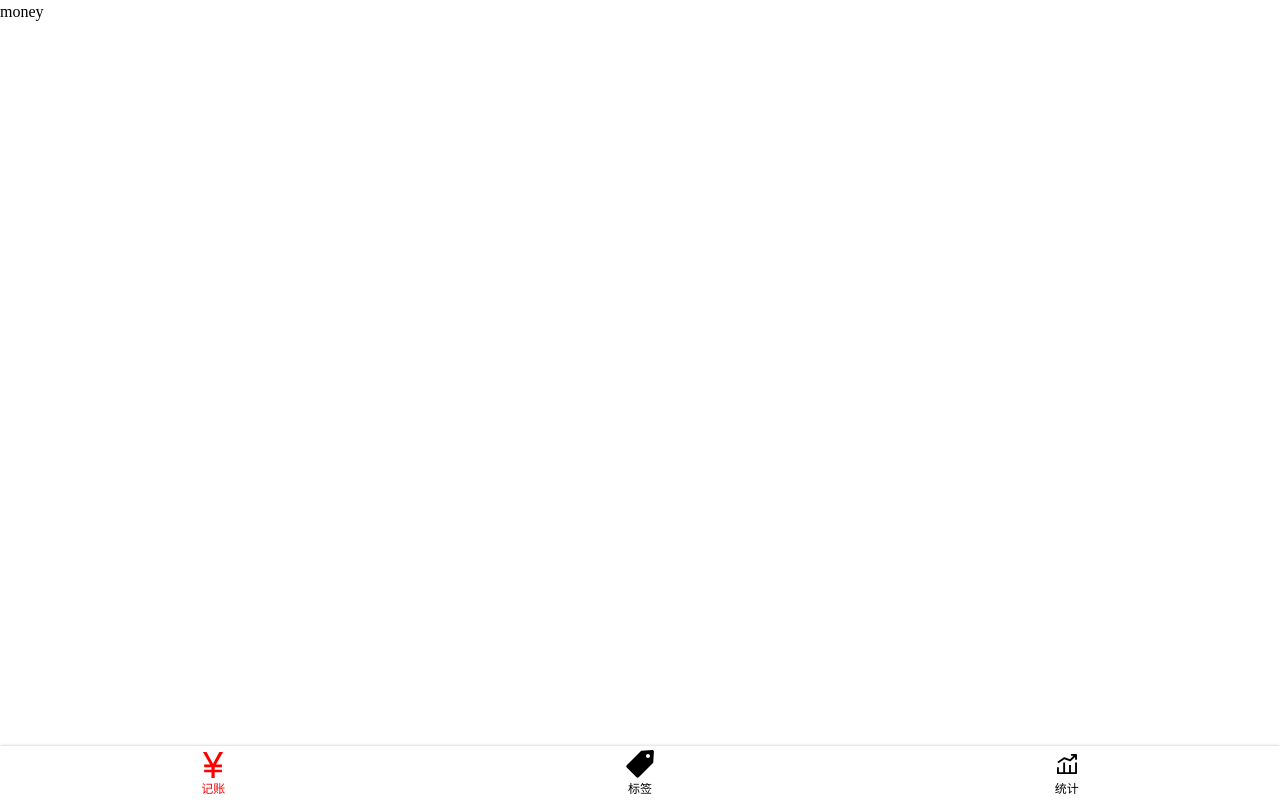
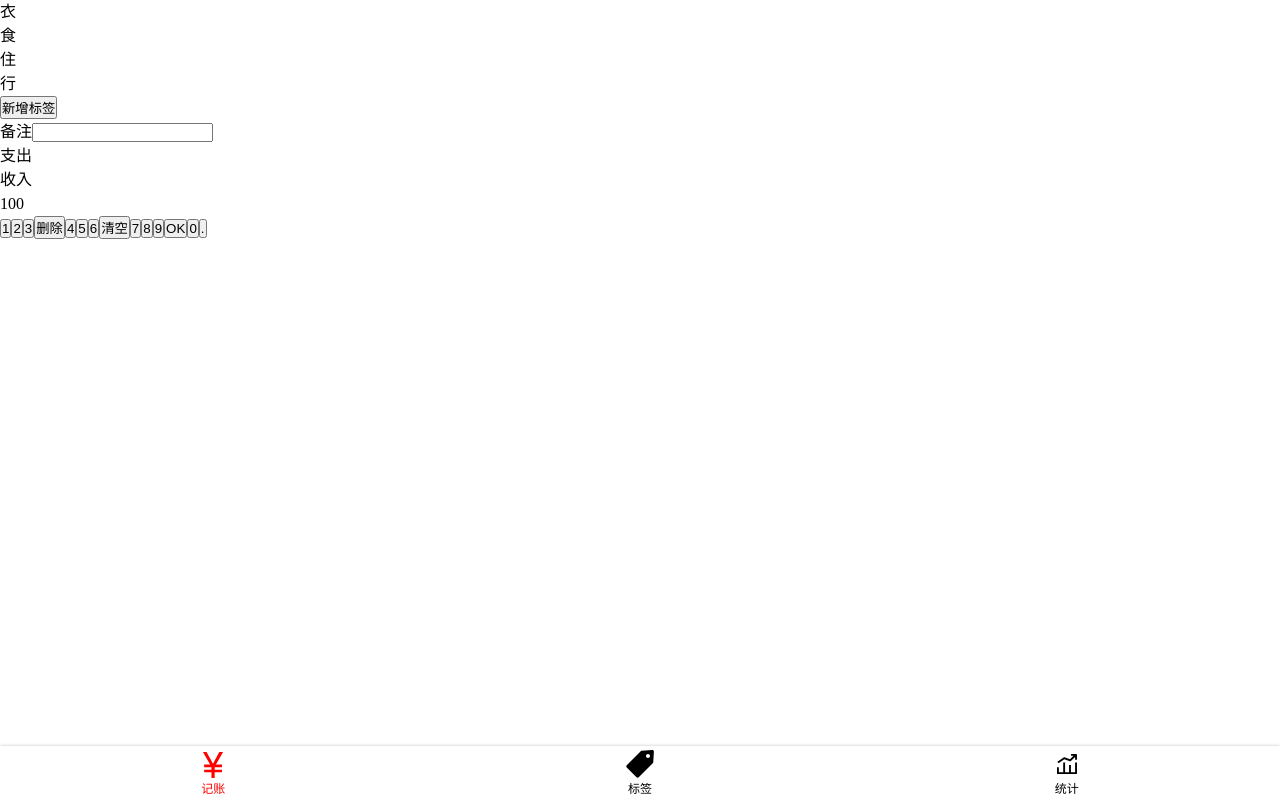
Before and after one commit to luodezhihkbu/bill, a Vue app: page /#/money in a window 1280 px wide. Built offline with nearby package versions, Linux system fonts and the light colour scheme.

Commit message:
添加 Money 组件的 html

```diff
--- a/src/views/Money.vue
+++ b/src/views/Money.vue
@@ -1,6 +1,47 @@
 <template>
   <layout>
-    <p>money</p>
+    <div class="tags">
+      <ul class="current">
+        <li>衣</li>
+        <li>食</li>
+        <li>住</li>
+        <li>行</li>
+      </ul>
+      <div class="new">
+        <button>新增标签</button>
+      </div>
+    </div>
+    <div>
+      <label class="notes">
+        <span class="name">备注</span>
+        <input type="text">
+      </label>
+    </div>
+    <div>
+      <ul class="types">
+        <li class="selected">支出</li>
+        <li>收入</li>
+      </ul>
+    </div>
+    <div class="numberPad">
+      <div class="output">100</div>
+      <div class="buttons">
+        <button>1</button>
+        <button>2</button>
+        <button>3</button>
+        <button>删除</button>
+        <button>4</button>
+        <button>5</button>
+        <button>6</button>
+        <button>清空</button>
+        <button>7</button>
+        <button>8</button>
+        <button>9</button>
+        <button>OK</button>
+        <button>0</button>
+        <button>.</button>
+      </div>
+    </div>
   </layout>
 </template>
 
```
